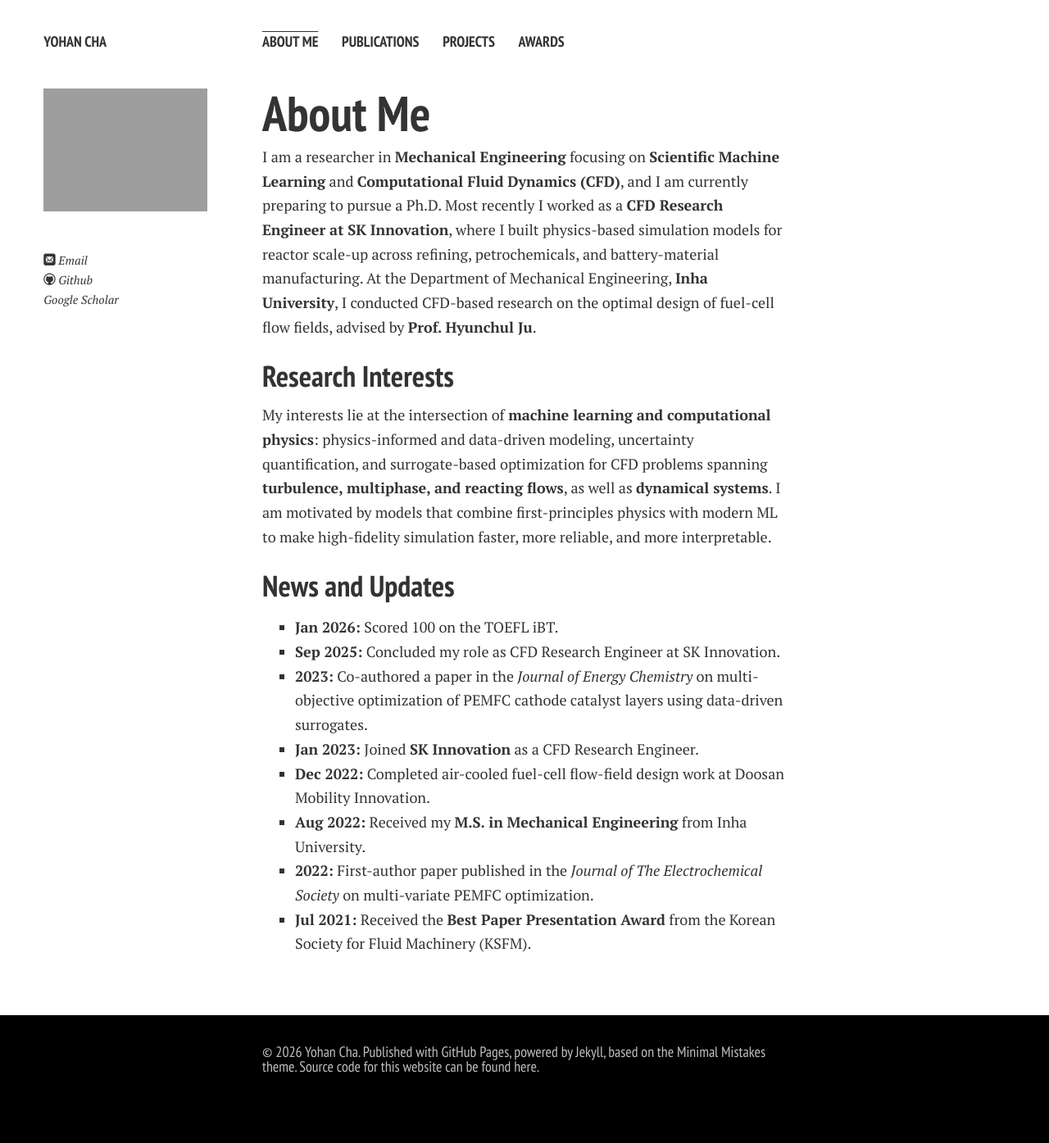
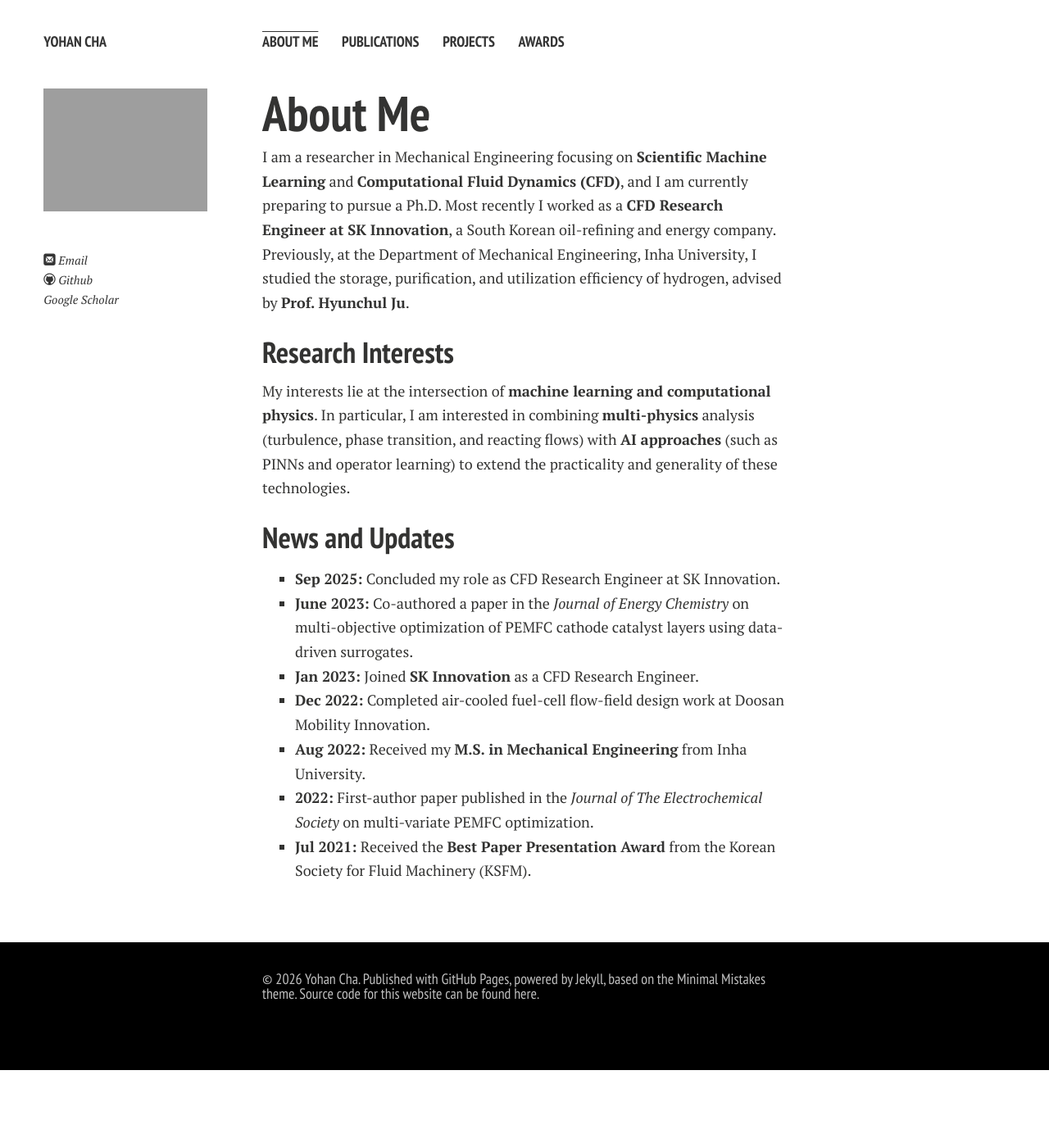
Before and after one commit to powerfulsmooth/powerfulsmooth.github.io, a Jekyll site: the page built from index.md, in a window 1280 px wide. Shown: the whole page at 82% size. Built offline with Jekyll 4.4.1, drawn with Linux system fonts in a browser that asks for light colours; nearby versions of some CDN libraries; comment, search, counter and statistics services are not loaded; a style sheet for code colours, icons or effects is not loaded; our own code applies the rules of GitHub Pages for plain Markdown files; after the commit the page ends 1306 px from its top, so only the background shows below that.

Commit message:
Add files via upload

```diff
--- a/index.md
+++ b/index.md
@@ -4,16 +4,15 @@ layout: page
 
 # About Me
 
-I am a researcher in **Mechanical Engineering** focusing on **Scientific Machine Learning** and **Computational Fluid Dynamics (CFD)**, and I am currently preparing to pursue a Ph.D. Most recently I worked as a **CFD Research Engineer at SK Innovation**, where I built physics-based simulation models for reactor scale-up across refining, petrochemicals, and battery-material manufacturing. At the Department of Mechanical Engineering, **Inha University**, I conducted CFD-based research on the optimal design of fuel-cell flow fields, advised by **Prof. Hyunchul Ju**.
+I am a researcher in Mechanical Engineering focusing on **Scientific Machine Learning** and **Computational Fluid Dynamics (CFD)**, and I am currently preparing to pursue a Ph.D. Most recently I worked as a **CFD Research Engineer at SK Innovation**, a South Korean oil-refining and energy company. Previously, at the Department of Mechanical Engineering, Inha University, I studied the storage, purification, and utilization efficiency of hydrogen, advised by **Prof. Hyunchul Ju**.
 
 ## Research Interests
 
-My interests lie at the intersection of **machine learning and computational physics**: physics-informed and data-driven modeling, uncertainty quantification, and surrogate-based optimization for CFD problems spanning **turbulence, multiphase, and reacting flows**, as well as **dynamical systems**. I am motivated by models that combine first-principles physics with modern ML to make high-fidelity simulation faster, more reliable, and more interpretable.
+My interests lie at the intersection of **machine learning and computational physics**. In particular, I am interested in combining **multi-physics** analysis (turbulence, phase transition, and reacting flows) with **AI approaches** (such as PINNs and operator learning) to extend the practicality and generality of these technologies.
 
 ## News and Updates
-- **Jan 2026:** Scored 100 on the TOEFL iBT.
 - **Sep 2025:** Concluded my role as CFD Research Engineer at SK Innovation.
-- **2023:** Co-authored a paper in the *Journal of Energy Chemistry* on multi-objective optimization of PEMFC cathode catalyst layers using data-driven surrogates.
+- **June 2023:** Co-authored a paper in the *Journal of Energy Chemistry* on multi-objective optimization of PEMFC cathode catalyst layers using data-driven surrogates.
 - **Jan 2023:** Joined **SK Innovation** as a CFD Research Engineer.
 - **Dec 2022:** Completed air-cooled fuel-cell flow-field design work at Doosan Mobility Innovation.
 - **Aug 2022:** Received my **M.S. in Mechanical Engineering** from Inha University.
```
